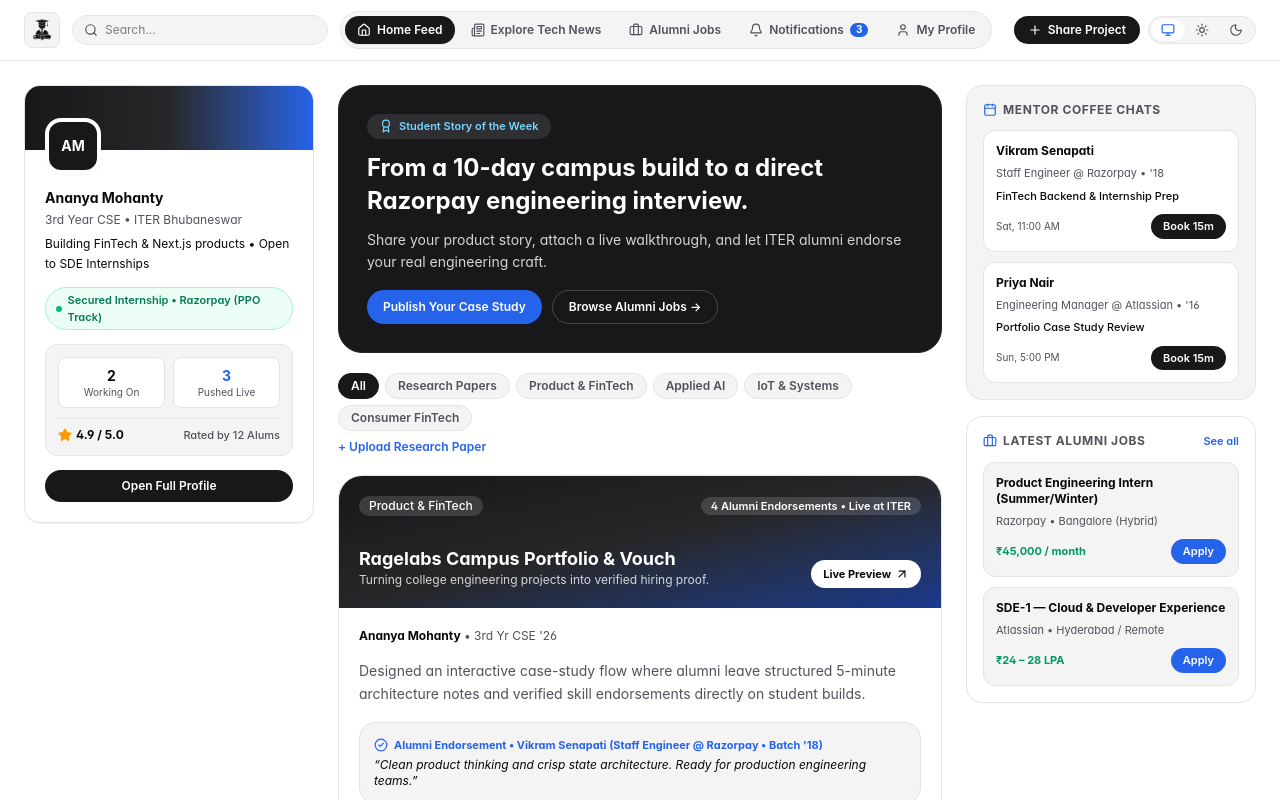
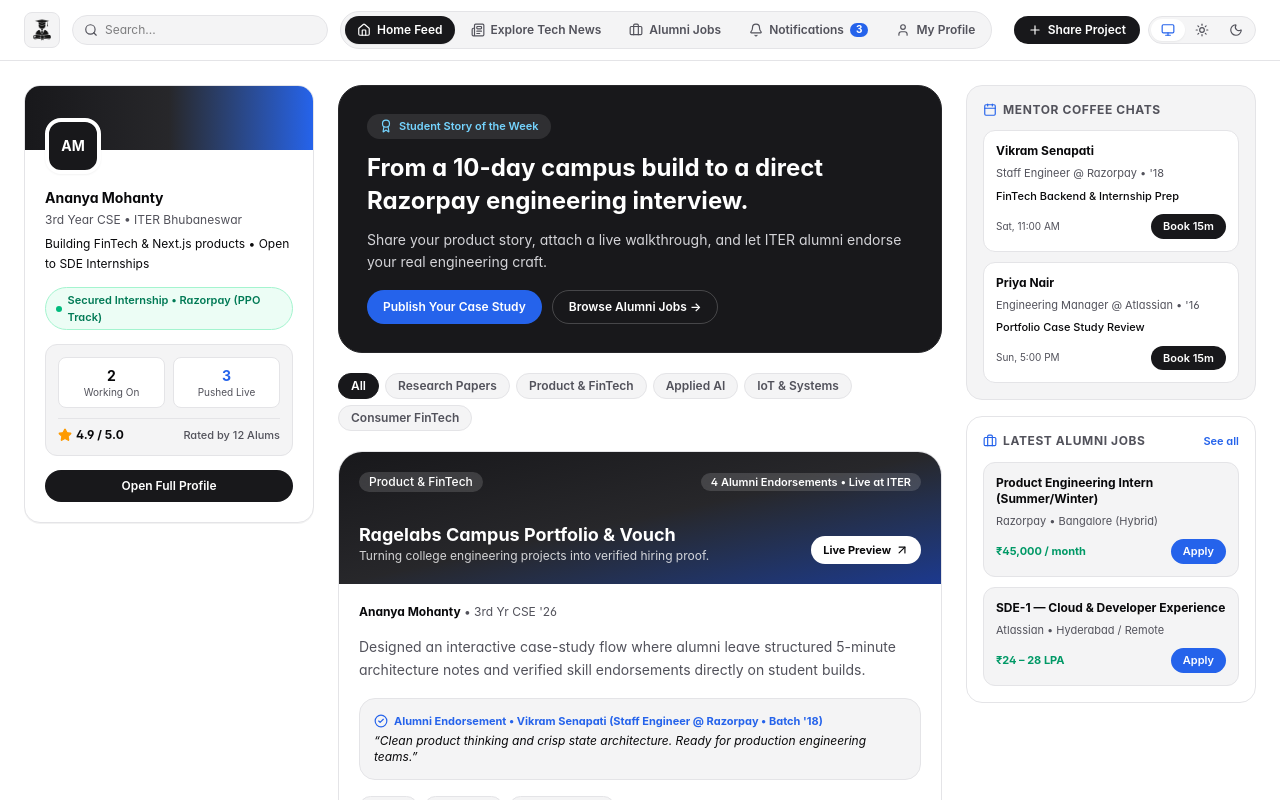
Before and after one commit to ragelabs-ssssd/Alum-Connect, a Next.js app: page /student in a window 1280 px wide. Shown: the top 800 px of the page. Built offline with nearby package versions, Linux system fonts and the light colour scheme.

Commit message:
chore: remove + Upload Research Paper link next to domain filters

```diff
--- a/src/app/student/page.tsx
+++ b/src/app/student/page.tsx
@@ -741,12 +741,6 @@ export default function StudentStudioPage() {
                     </button>
                   ))}
                 </div>
-                <Link
-                  href="/share-project"
-                  className="text-xs font-semibold text-[#2563EB] hover:underline shrink-0"
-                >
-                  + Upload Research Paper
-                </Link>
               </div>
 
               <div className="space-y-5">
```
